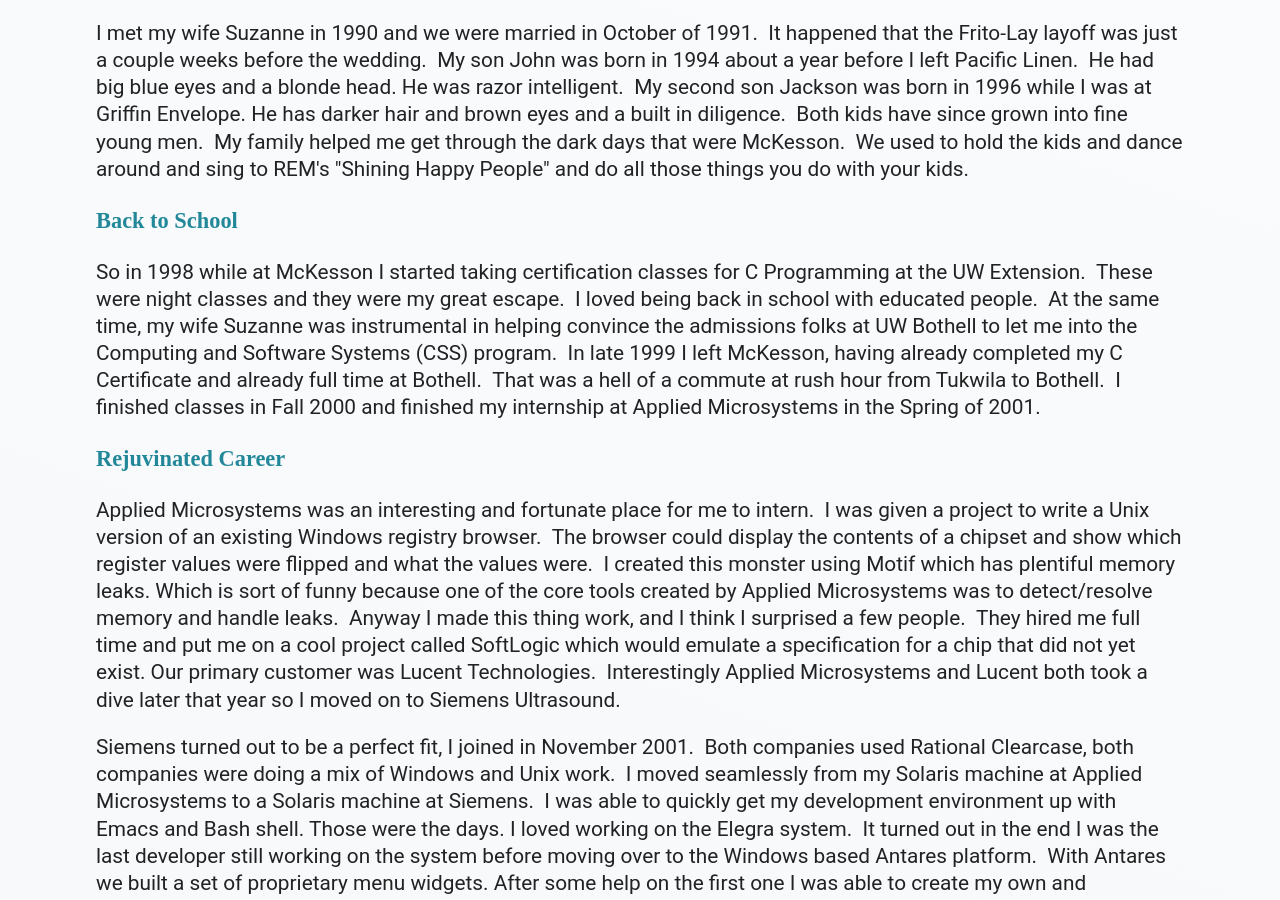
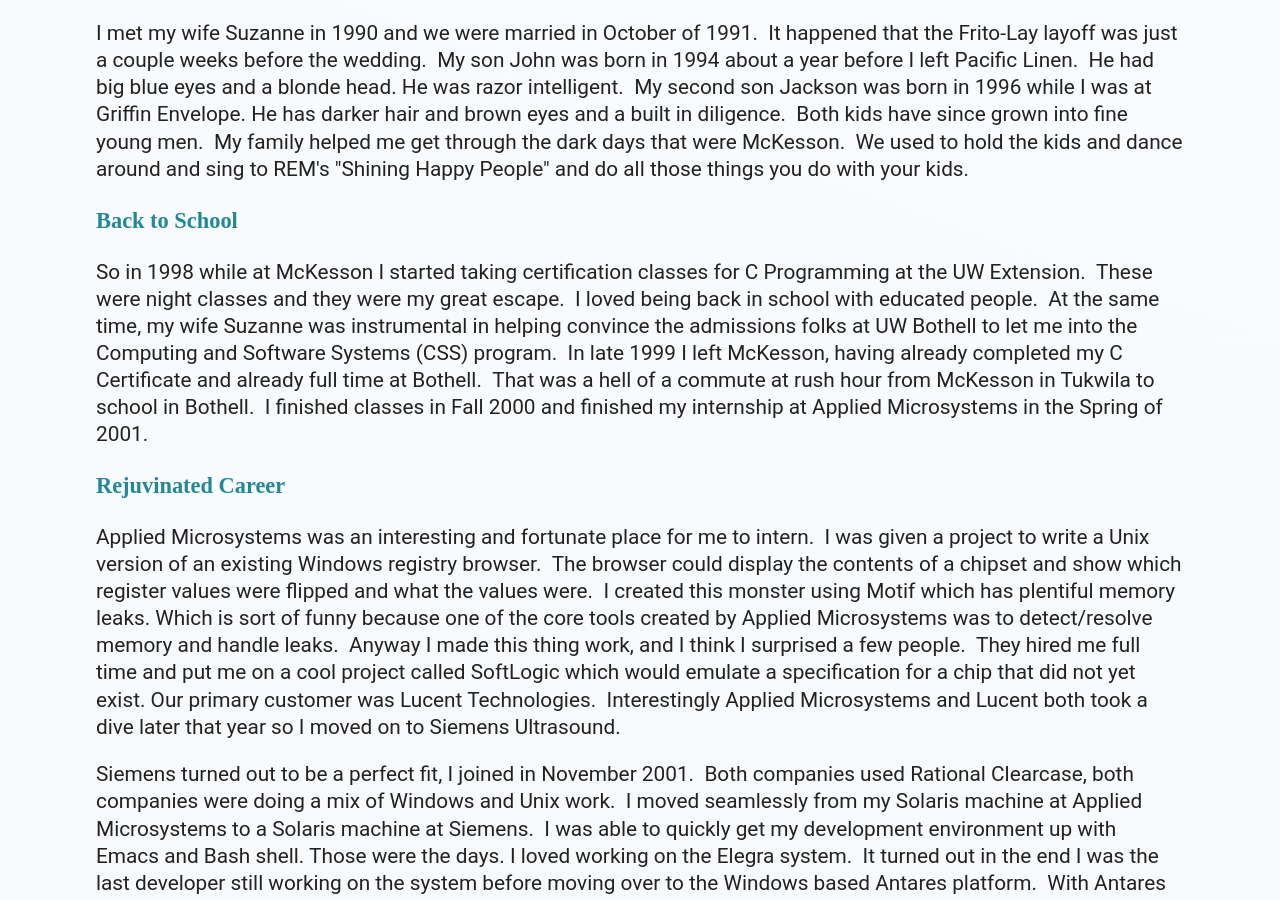
Before and after one commit to mo4dawg/mo4dawg.github.io, a Jekyll site: the page built from about/index.html, in a window 1280 px wide and 900 px high, scrolled down 1949 px. Built offline with Jekyll 4.4.1, drawn with Linux system fonts in a browser that asks for light colours.

Commit message:
Update index.html

```diff
--- a/about/index.html
+++ b/about/index.html
@@ -27,7 +27,7 @@
 <h3><a name="Family">Family</a></h3>
 <p>I met my wife Suzanne in 1990 and we were married in October of 1991. &nbsp;It happened that the Frito-Lay layoff was just a couple weeks before the wedding. &nbsp;My son John was born in 1994 about a year before I left Pacific Linen. &nbsp;He had big blue eyes and a blonde head.  He was razor intelligent. &nbsp;My second son Jackson was born in 1996 while I was at Griffin Envelope.  He has darker hair and brown eyes and a built in diligence. &nbsp;Both kids have since grown into fine young men. &nbsp;My family helped me get through the dark days that were McKesson. &nbsp;We used to hold the kids and dance around and sing to REM's "Shining Happy People" and do all those things you do with your kids.</p>
 <h3><a name="School">Back to School</a></h3>
-<p>So in 1998 while at McKesson I started taking certification classes for C Programming at the UW Extension. &nbsp;These were night classes and they were my great escape. &nbsp;I loved being back in school with educated people. &nbsp;At the same time, my wife Suzanne was instrumental in helping convince the admissions folks at UW Bothell to let me into the Computing and Software Systems (CSS) program. &nbsp;In late 1999 I left McKesson, having already completed my C Certificate and already full time at Bothell. &nbsp;That was a hell of a commute at rush hour from Tukwila to Bothell. &nbsp;I finished classes in Fall 2000 and finished my internship at Applied Microsystems in the Spring of 2001.</p>
+<p>So in 1998 while at McKesson I started taking certification classes for C Programming at the UW Extension. &nbsp;These were night classes and they were my great escape. &nbsp;I loved being back in school with educated people. &nbsp;At the same time, my wife Suzanne was instrumental in helping convince the admissions folks at UW Bothell to let me into the Computing and Software Systems (CSS) program. &nbsp;In late 1999 I left McKesson, having already completed my C Certificate and already full time at Bothell. &nbsp;That was a hell of a commute at rush hour from McKesson in Tukwila to school in Bothell. &nbsp;I finished classes in Fall 2000 and finished my internship at Applied Microsystems in the Spring of 2001.</p>
 <h3><a name="Career">Rejuvinated Career</a></h3>
 <p>Applied Microsystems was an interesting and fortunate place for me to intern. &nbsp;I was given a project to write a Unix version of an existing Windows registry browser. &nbsp;The browser could display the contents of a chipset and show which register values were flipped and what the values were. &nbsp;I created this monster using Motif which has plentiful memory leaks.  Which is sort of funny because one of the core tools created by Applied Microsystems was to detect/resolve memory and handle leaks.&nbsp; Anyway I made this thing work, and I think I surprised a few people. &nbsp;They hired me full time and put me on a cool project called SoftLogic which would emulate a specification for a chip that did not yet exist.  Our primary customer was Lucent Technologies. &nbsp;Interestingly Applied Microsystems and Lucent both took a dive later that year so I moved on to Siemens Ultrasound.</p>
 <p>Siemens turned out to be a perfect fit, I joined in November 2001. &nbsp;Both companies used Rational Clearcase, both companies were doing a mix of Windows and Unix work. &nbsp;I moved seamlessly from my Solaris machine at Applied Microsystems to a Solaris machine at Siemens. &nbsp;I was able to quickly get my development environment up with Emacs and Bash shell.  Those were the days.  I loved working on the Elegra system. &nbsp;It turned out in the end I was the last developer still working on the system before moving over to the Windows based Antares platform. &nbsp;With Antares we built a set of proprietary menu widgets.  After some help on the first one I was able to create my own and eventually took over as the key guy on the menu UI.  Ultrasounds have various modes each having a completely different set of controls and thresholds. &nbsp;There was B-Mode for black and white, C Mode for Power or Color which based on Doppler effects would show blood flow blue if it moved away from you or red as it moved towards you. &nbsp;There was Doppler Mode which is an intricate split screen that has a different looking menu, there is M Mode which is temporal and there is 3D/4D. &nbsp;All of these have their own menuing systems. &nbsp;In later years I worked on the cardiology platform and eventually a screwball concept called the PizzaBox. </p>
```
